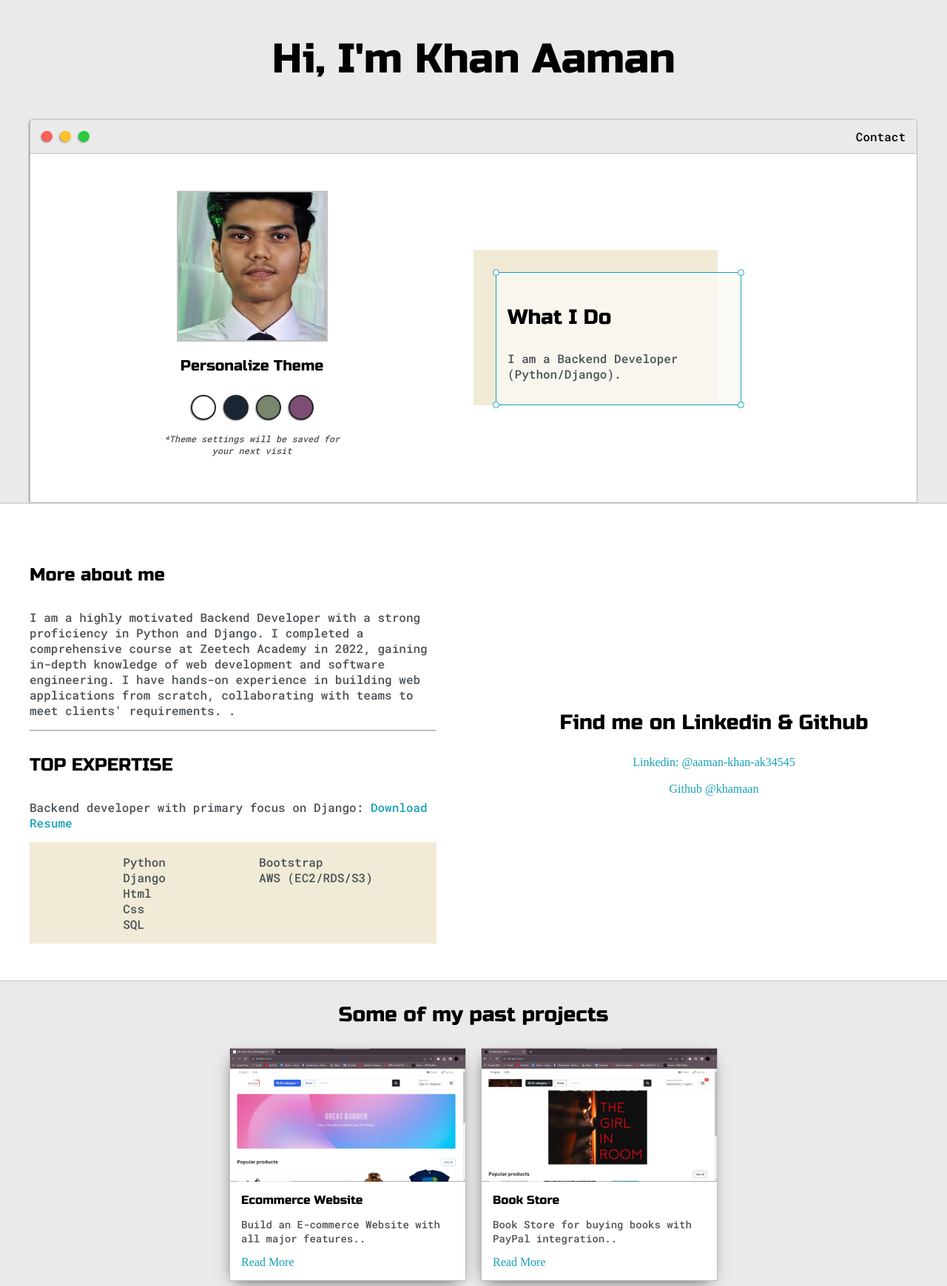
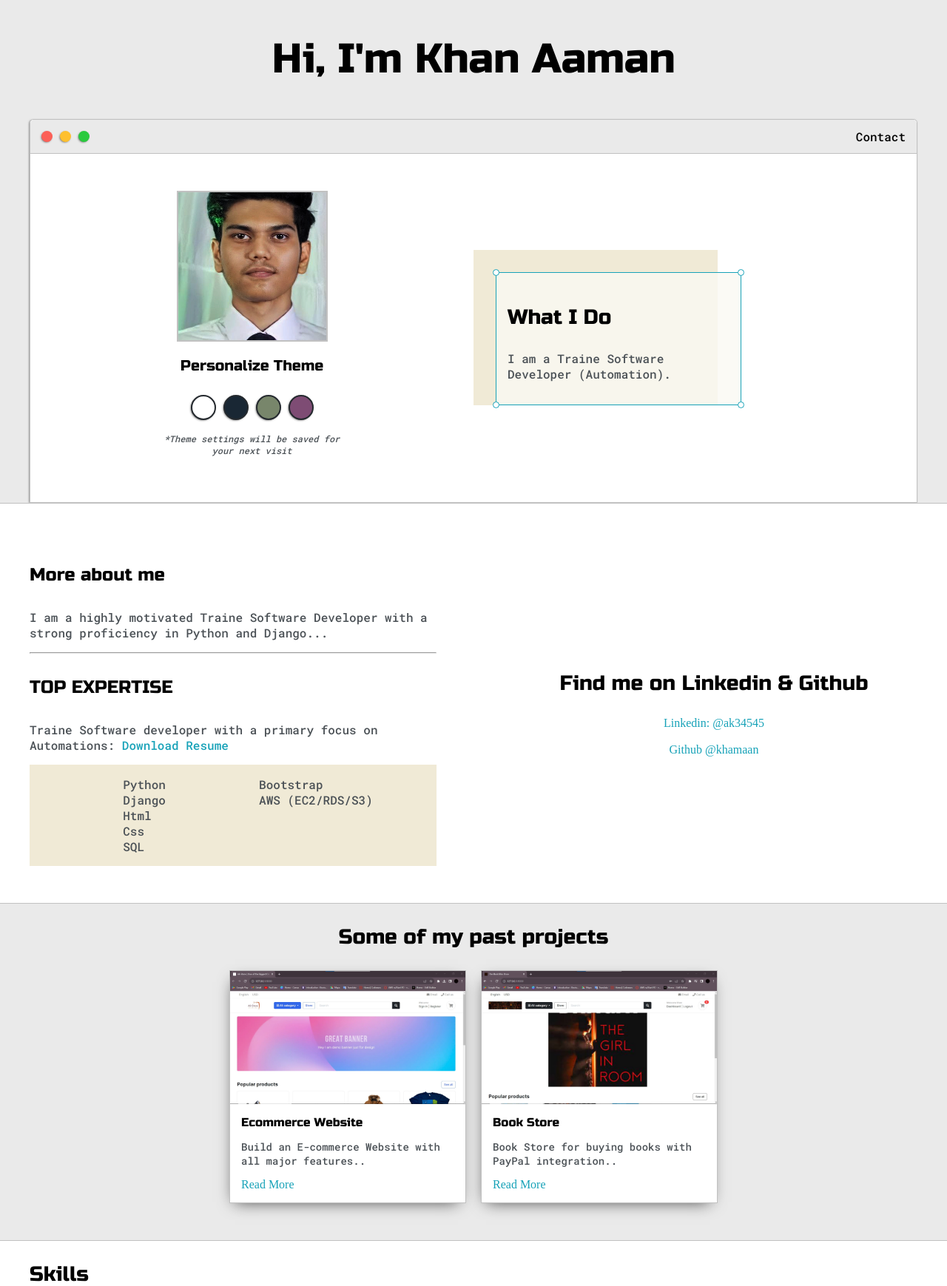
Before and after one commit to khamaan/Portfolio, a Django app: page / in a window 1280 px wide. Shown: the top 1739 px of the page at 74% size. Run offline with Django 4.2, Linux system fonts and the light colour scheme; some libraries are stand-ins or nearby versions.

Commit message:
Updated the information in index.html

```diff
--- a/templates/index.html
+++ b/templates/index.html
@@ -55,7 +55,7 @@
                             <div id="corner-tl" class="corner"></div>
                             <div id="corner-tr" class="corner"></div>
                             <h3>What I Do</h3>
-                            <p>I am a Backend Developer (Python/Django).</p>
+                            <p>I am a Traine Software Developer (Automation).</p>
                             <div id="corner-br" class="corner"></div>
                             <div id="corner-bl" class="corner"></div>
                         </div>
@@ -69,22 +69,14 @@
 
     <section class="s2">
         <div class="main-container">
-
             <div class="about-wrapper">
                 <div class="about-me">
                     <h4>More about me</h4>
-
-					<p>I am a highly motivated Backend Developer with a strong proficiency in Python and Django. I completed a
-						comprehensive course at Zeetech Academy in 2022, gaining in-depth knowledge of web development and
-						software engineering. I have hands-on experience in building web applications from scratch, collaborating
-						with teams to meet clients' requirements.
-						.</p>
+                    <p>I am a highly motivated Traine Software Developer with a strong proficiency in Python and Django...</p>
+                    <!-- Additional about me content goes here -->
                     <hr>
-
                     <h4>TOP EXPERTISE</h4>
-
-					<p>Backend developer with primary focus on Django: <a target="_blank" href="Resume.pdf">Download Resume</a></p>
-
+                    <p>Traine Software developer with a primary focus on Automations: <a target="_blank" href="Resume.pdf">Download Resume</a></p>
                     <div id="skills">
                         <ul>
                             <li>Python</li>
@@ -93,28 +85,23 @@
                             <li>Css</li>
                             <li>SQL</li>
                         </ul>
-
                         <ul>
                             <li>Bootstrap</li>
                             <li>AWS (EC2/RDS/S3)</li>
                         </ul>
-
                     </div>
-
                 </div>
-
-
                 <div class="social-links">
                     <h3>Find me on Linkedin & Github</h3>
-
-					<a target="_blank" href="https://www.linkedin.com/in/aaman-khan-ak34545/">Linkedin: @aaman-khan-ak34545</a>
+                    <a target="_blank" href="https://www.linkedin.com/in/aaman-khan-ak34545/">Linkedin: @ak34545</a>
                     <br>
                     <a target="_blank" href="https://github.com/khamaan">Github @khamaan</a>
                 </div>
             </div>
-
         </div>
     </section>
+
+    <!-- Section 3 -->
 
     <section class="s1">
         <div class="main-container">
```
Lines whose indentation alone changed are shown as unchanged.
